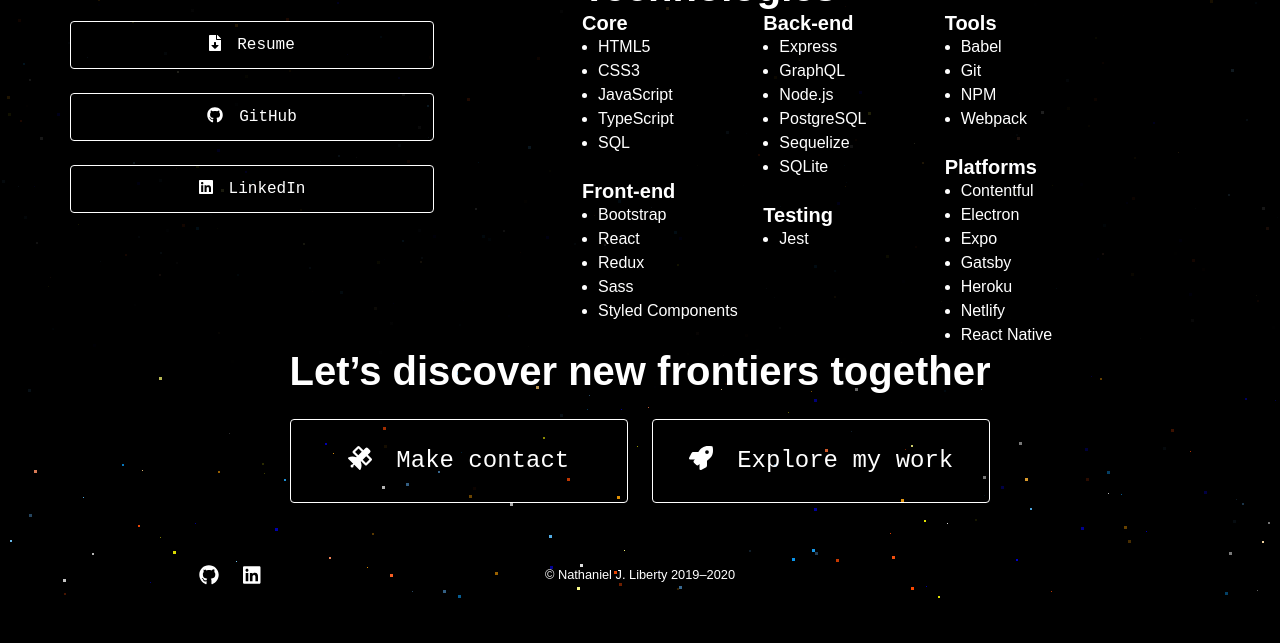
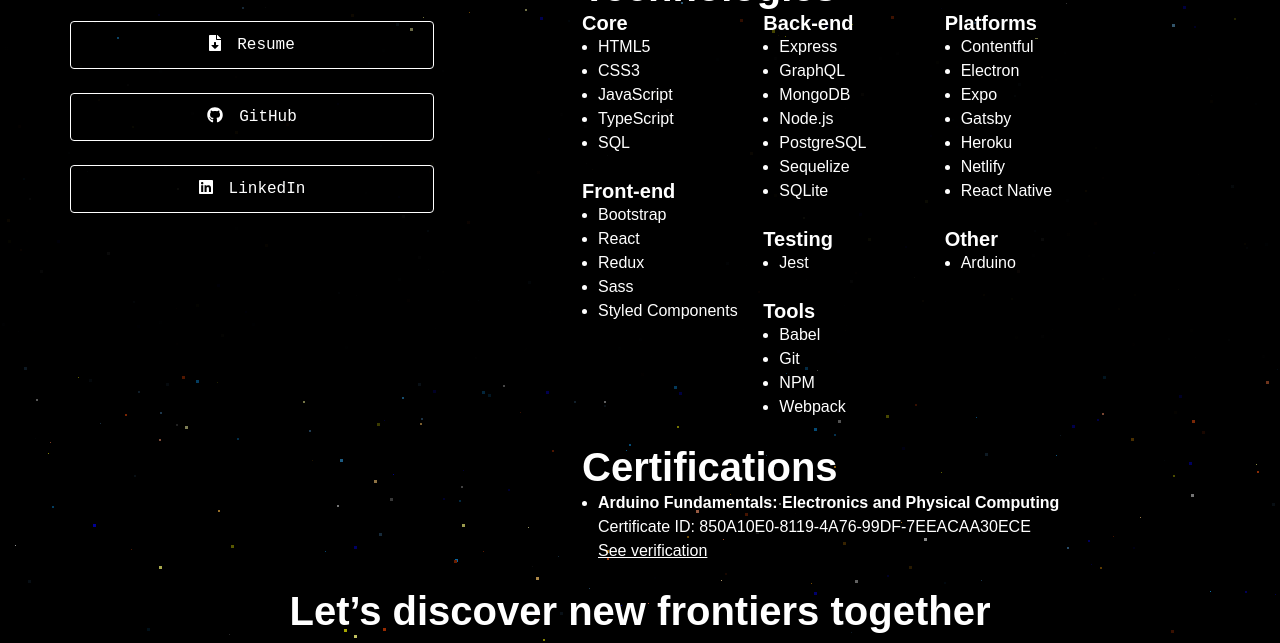
Before and after one commit to LibertyNJ/nathaniel-j-liberty, a Gatsby site: page /about in a window 1280 px wide. Shown: the part 433-1076 px from the top of the page. Before the commit the page ends 1032 px from the top, so only its background shows below. Built offline with nearby package versions, Linux system fonts and the light colour scheme; Gatsby itself is replaced by a stand-in of ours.

Commit message:
Update content
Updates resume, adds Arduino certification, and includes information
about wedding website RSVP server.

```diff
--- a/src/pages/about.jsx
+++ b/src/pages/about.jsx
@@ -74,6 +74,15 @@ const CtaContainer = styled.div`
   }
 `;
 
+const ExternalLink = styled.a`
+  color: ${color.white};
+  transition: color 250ms;
+
+  & :hover {
+    color: ${color.lightGray};
+  }
+`;
+
 const GridContainer = styled.div`
   display: flex;
   flex-direction: column;
@@ -144,7 +153,6 @@ const TechnologyColumns = styled.div`
 
   @media (min-width: ${breakpoint.md}) {
     columns: 3;
-    margin-bottom: 0;
   }
 `;
 
@@ -267,6 +275,7 @@ export default function AboutPage({ ...restProps }) {
                     <ul>
                       <li>Express</li>
                       <li>GraphQL</li>
+                      <li>MongoDB</li>
                       <li>Node.js</li>
                       <li>PostgreSQL</li>
                       <li>Sequelize</li>
@@ -300,7 +309,35 @@ export default function AboutPage({ ...restProps }) {
                       <li>React Native</li>
                     </ul>
                   </TechnologyList>
+                  <TechnologyList>
+                    <ListHeading>Other</ListHeading>
+                    <ul>
+                      <li>Arduino</li>
+                    </ul>
+                  </TechnologyList>
                 </TechnologyColumns>
+              </section>
+              <section>
+                <h2>Certifications</h2>
+                <ul>
+                  <li>
+                    <b>
+                      Arduino Fundamentals: Electronics and Physical Computing
+                    </b>
+                    <br />
+                    <span>
+                      Certificate ID: 850A10E0-8119-4A76-99DF-7EEACAA30ECE
+                    </span>
+                    <br />
+                    <ExternalLink
+                      href="https://create.arduino.cc/edu/courses/local/certification/certinfo.php?id=850a10e0-8119-4a76-99df-7eeacaa30ece"
+                      rel="noopener noreferrer"
+                      target="_blank"
+                    >
+                      See verification
+                    </ExternalLink>
+                  </li>
+                </ul>
               </section>
             </TextContainer>
           </ContentContainer>
```
Also changed, not shown: src/pages/projects.jsx (+22 -0 lines), 1 other file.
